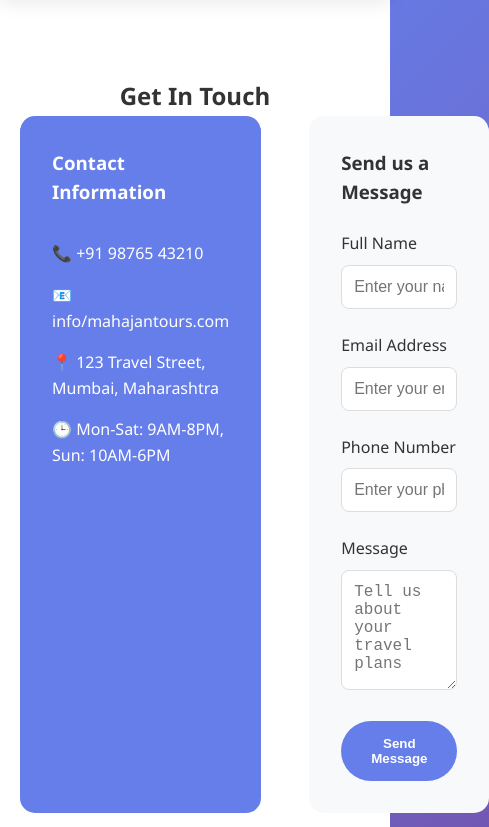
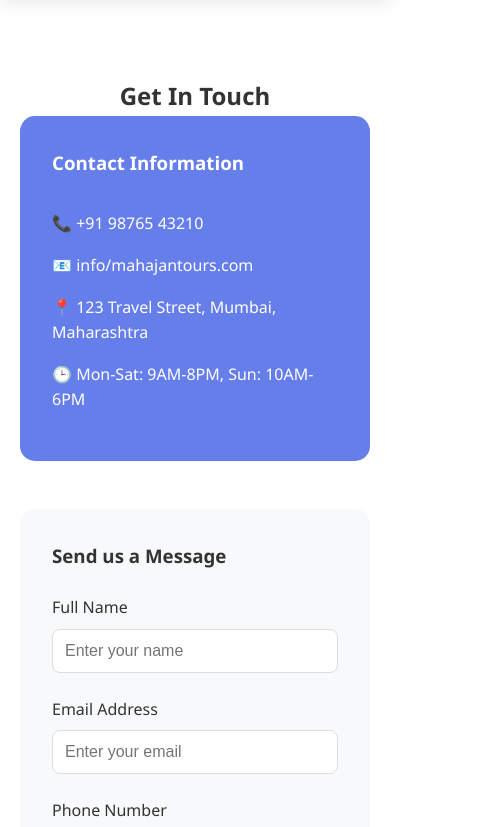
Before and after one commit to Rishikajat825/mahajan-T-T, a plain HTML site: page contact.html in a window 390 px wide. Shown: the part 127-954 px from the top of the page, 489 px wide, since content can reach past the window. Drawn offline with Linux system fonts and the light colour scheme.

Commit message:
2nd commit

```diff
--- a/contact.html
+++ b/contact.html
@@ -107,6 +107,11 @@
         .submit-btn:hover {
             background: #5a67d8;
         }
+        @media (max-width: 950px) {
+            .contact-grid {
+                grid-template-columns: 1fr;
+            }
+        }
 
 
 
```
